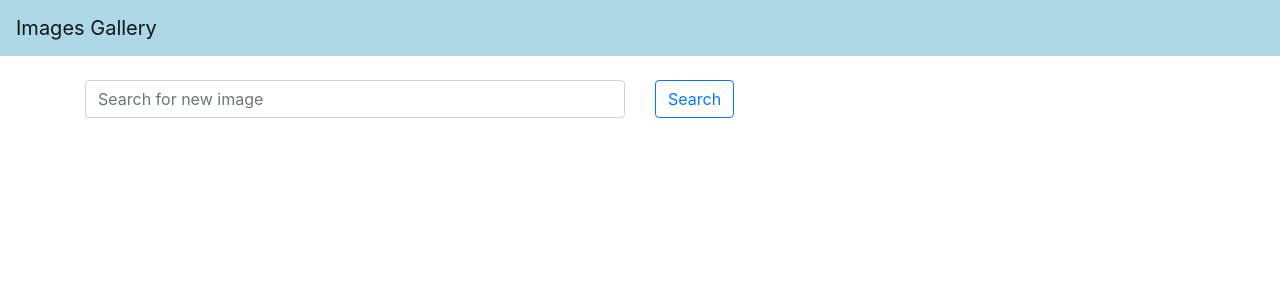
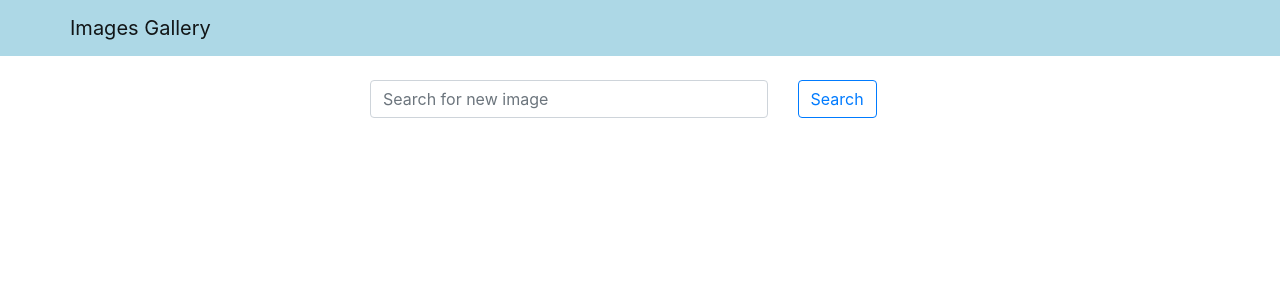
Before and after one commit to Devmustroc/unsplash_img, a React (Create React App) app: page / in a window 1280 px wide. Shown: the top 300 px of the page. Built offline with nearby package versions, Linux system fonts and the light colour scheme.

Commit message:
get some padding and bootsrap setting to the components Search & Header

```diff
--- a/src/components/Header.js
+++ b/src/components/Header.js
@@ -1,5 +1,5 @@
 import React from "react";
-import { Navbar } from "react-bootstrap";
+import { Navbar, Container } from "react-bootstrap";
 const navbarStyle = {
     backgroundColor: 'lightblue'
 }
@@ -7,7 +7,9 @@ const navbarStyle = {
 const Header = ({ title }) => {
     return (
         <Navbar style={navbarStyle} variant="light">
+            <Container>
                 <Navbar.Brand href="/">{title}</Navbar.Brand>
+            </Container>
         </Navbar>
     )
 };
--- a/src/components/Search.js
+++ b/src/components/Search.js
@@ -4,11 +4,11 @@ import {Container, Row, Col, Form, Button} from "react-bootstrap";
 const Search = () => {
     return (
         <Container className="mt-4">
-            <Row>
-                <Col>
+            <Row className="justify-content-center">
+                <Col xs={12} md={8} lg={6}>
                     <Form>
                         <Row>
-                            <Col>
+                            <Col xs={9}>
                                 <Form.Control placeholder="Search for new image" />
                             </Col>
                             <Col>
```
